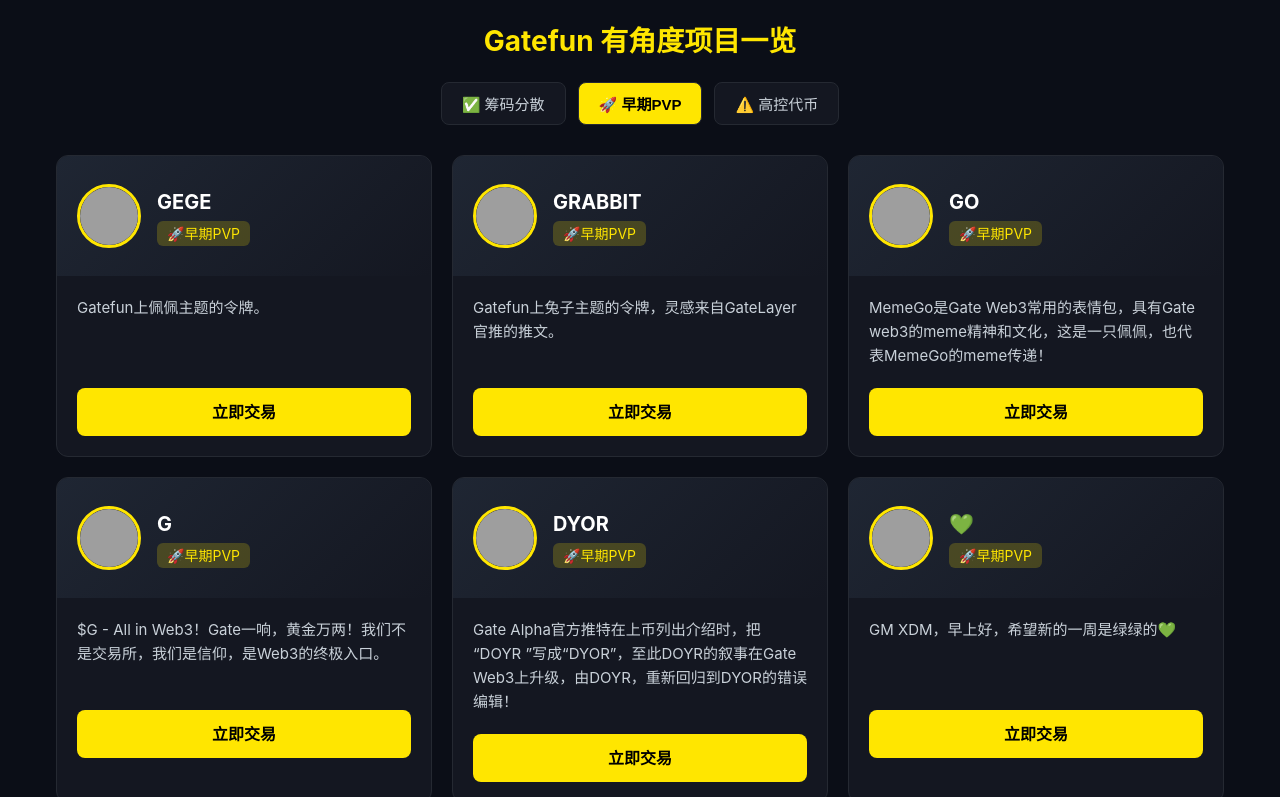
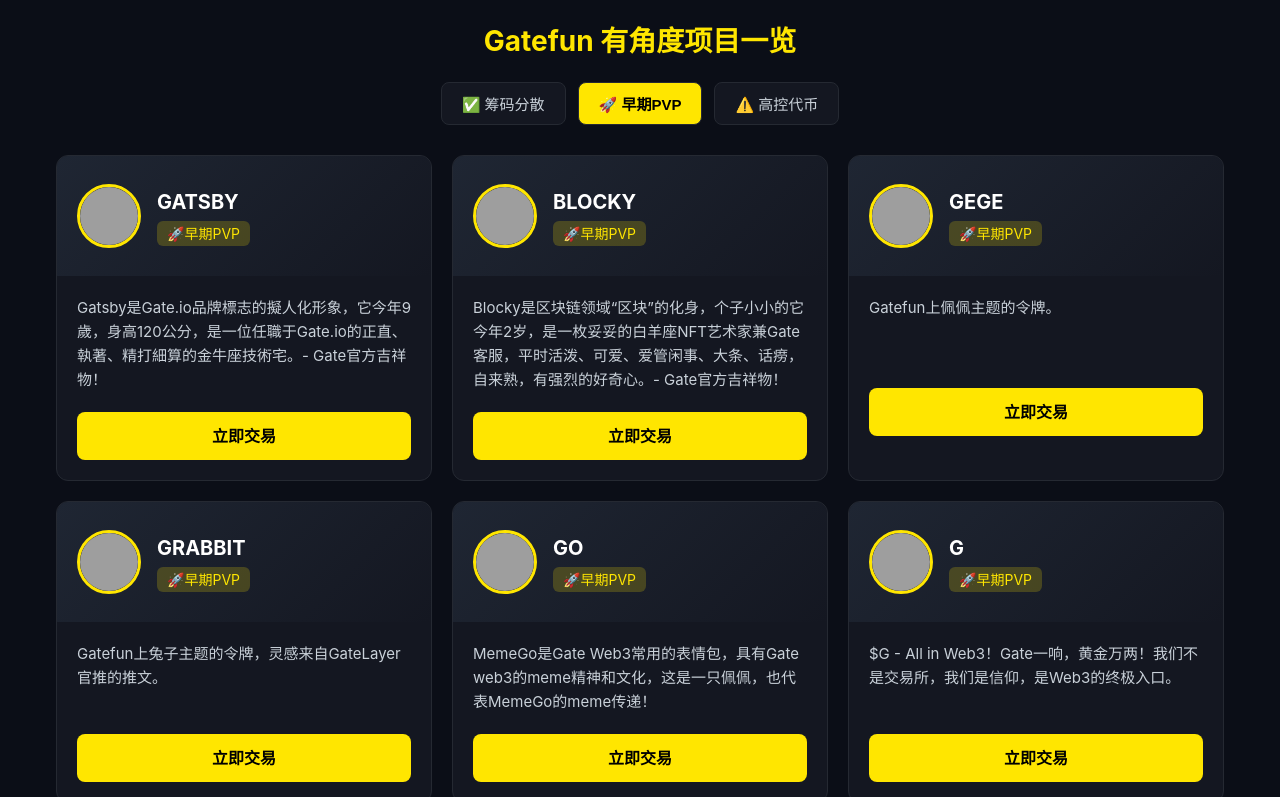
Before and after one commit to WoofingLabs/GatefunToken, a plain HTML site: page index.html in a window 1280 px wide. Both pictures are taken after a click on the button "🚀 早期PVP". Shown: the top 797 px of the page. Drawn offline with Linux system fonts and the light colour scheme; grey boxes are pictures that could not be loaded.

Commit message:
Update index.html

```diff
--- a/index.html
+++ b/index.html
@@ -208,6 +208,34 @@
             <div class="token-list">
                 <div class="token-card">
                     <div class="card-header">
+                        <img src="https://static-web3.w3-api.com/10088/0xe02d9dc50bb48957f031620c38dea6617ac923a1.png?v=0" alt="GATSBY" class="token-logo">
+                        <div class="token-info">
+                            <h3>GATSBY</h3>
+                            <span>🚀早期PVP</span>
+                        </div>
+                    </div>
+                    <div class="card-body">
+                        <div class="angle-desc">Gatsby是Gate.io品牌標志的擬人化形象，它今年9歲，身高120公分，是一位任職于Gate.io的正直、執著、精打細算的金牛座技術宅。- Gate官方吉祥物！</div>
+                        <a href="https://web3.gate.com/zh/trade/gatelayer/0xe02d9dc50bb48957f031620c38dea6617ac923a1" target="_blank" class="buy-btn">立即交易</a>
+                    </div>
+                </div>
+
+                <div class="token-card">
+                    <div class="card-header">
+                        <img src="https://static-web3.w3-api.com/10088/0x5bb7be84d1364cdccdae036c2b2fc8d8408933d5.png?v=0" alt="BLOCKY" class="token-logo">
+                        <div class="token-info">
+                            <h3>BLOCKY</h3>
+                            <span>🚀早期PVP</span>
+                        </div>
+                    </div>
+                    <div class="card-body">
+                        <div class="angle-desc">Blocky是区块链领域“区块”的化身，个子小小的它今年2岁，是一枚妥妥的白羊座NFT艺术家兼Gate客服，平时活泼、可爱、爱管闲事、大条、话痨，自来熟，有强烈的好奇心。- Gate官方吉祥物！</div>
+                        <a href="https://web3.gate.com/zh/trade/gatelayer/0x5bb7be84d1364cdccdae036c2b2fc8d8408933d5" target="_blank" class="buy-btn">立即交易</a>
+                    </div>
+                </div>
+
+                <div class="token-card">
+                    <div class="card-header">
                         <img src="https://static-web3.w3-api.com/10088/0xa18b710053ddbd44eba11f9f8e43a717bf1f6454.png?v=0" alt="GEGE" class="token-logo">
                         <div class="token-info">
                             <h3>GEGE</h3>
```
